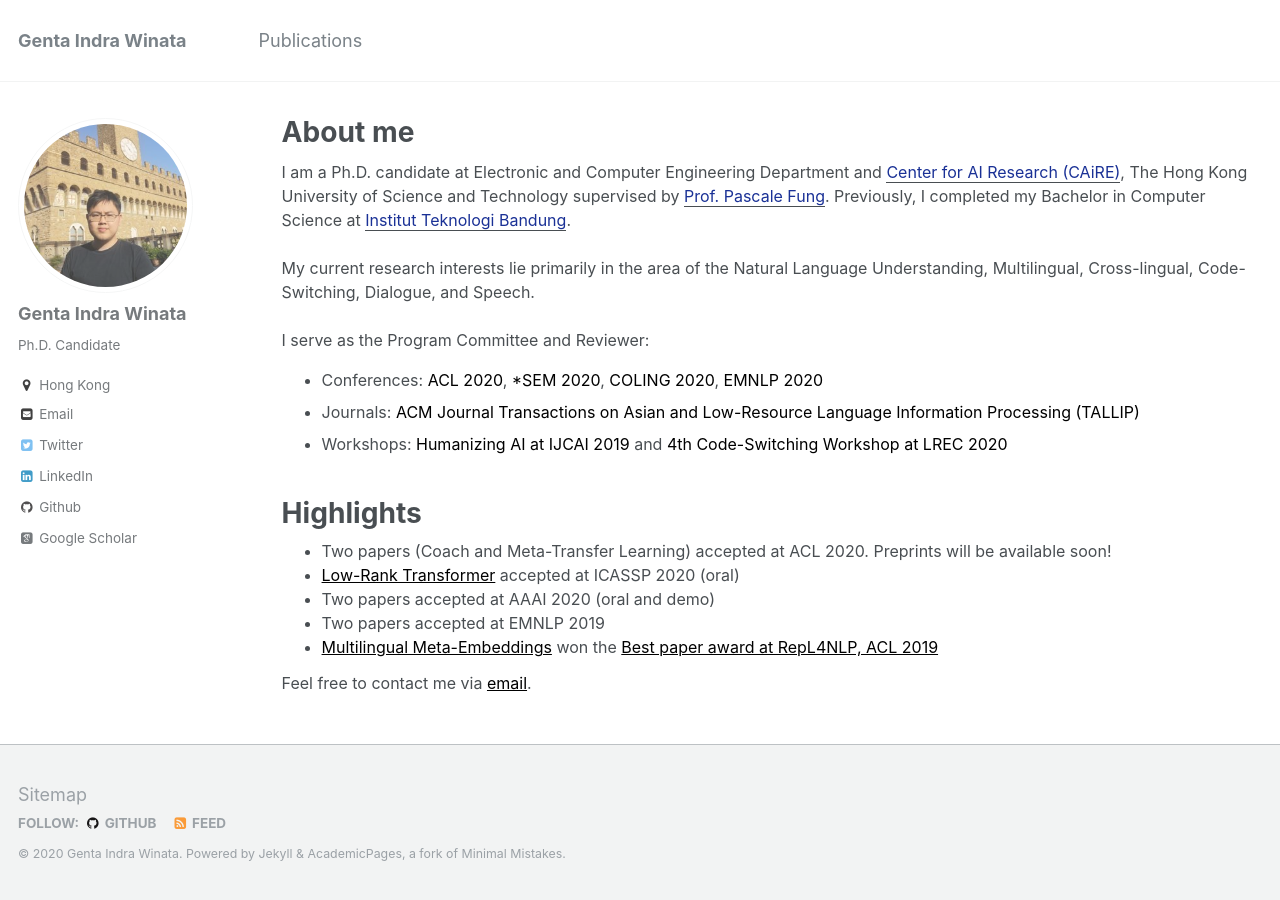
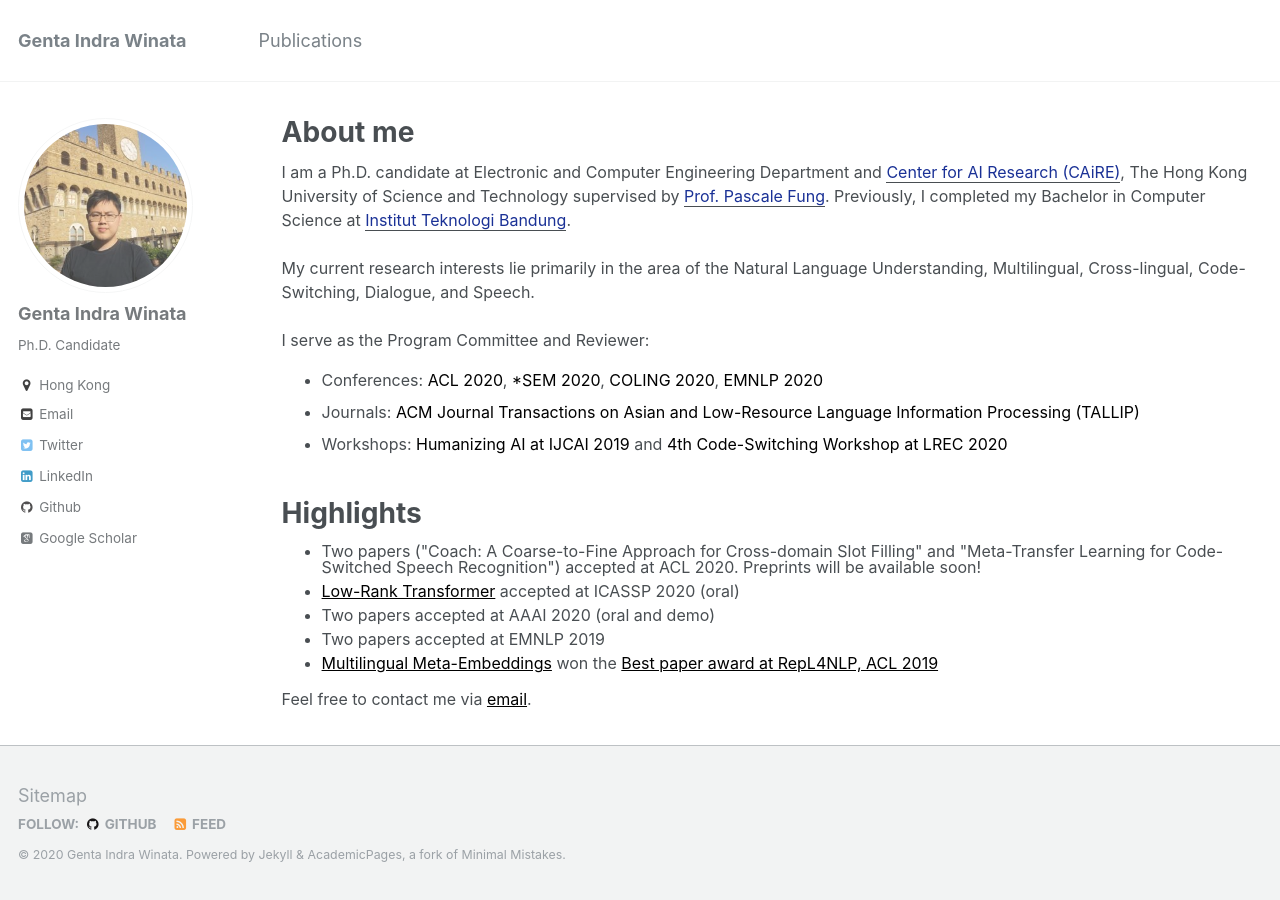
Before and after one commit to gentaiscool/gentaiscool.github.io, a Jekyll site: the page built from _pages/about.md, in a window 1280 px wide. Built offline with Jekyll 4.4.1, drawn with Linux system fonts in a browser that asks for light colours; some web fonts are replaced.

Commit message:
update home

```diff
--- a/_layouts/about.html
+++ b/_layouts/about.html
@@ -79,7 +79,7 @@ layout: default
       <h1 class="page__title" itemprop="headline">Highlights</h1>
       <ul style="line-height:100%; font-size:16px">
         <!-- <li>Program Committee of <a href="https://cod1r.github.io/Code-Switching/" style="color:#000000">4th Code-Switching Workshop, LREC 2020</a></li> -->
-        <li>Two papers (Coach and Meta-Transfer Learning) accepted at ACL 2020. Preprints will be available soon!</li>
+        <li>Two papers ("Coach: A Coarse-to-Fine Approach for Cross-domain Slot Filling" and "Meta-Transfer Learning for Code-Switched Speech Recognition") accepted at ACL 2020. Preprints will be available soon!</li>
         <li><a href="https://arxiv.org/abs/1910.13923" style="color:#000000">Low-Rank Transformer</a> accepted at ICASSP 2020 (oral)</li>
         <li>Two papers accepted at AAAI 2020 (oral and demo)</li>
         <li>Two papers accepted at EMNLP 2019</li>
```
